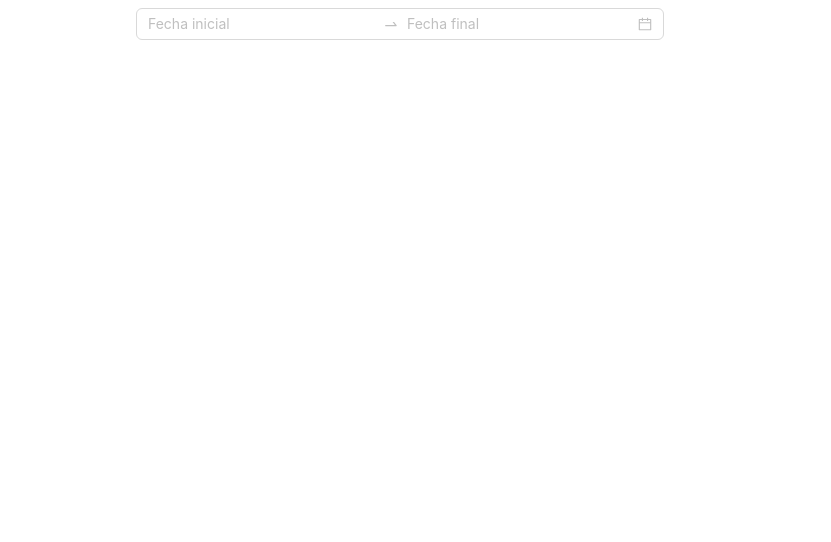
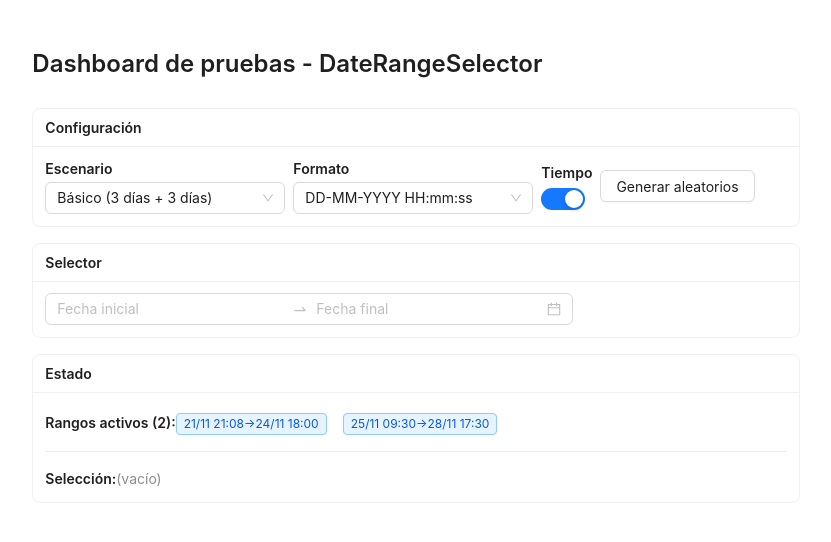
Before and after one commit to gaston38kpo/ProyectoPersonal-DateRangeSelector, a React (Vite) app: page / in a window 1280 px wide. Shown: the top 542 px of the page, without its empty margins (240-1071 px from the left). Built offline with nearby package versions, Linux system fonts and the light colour scheme.

Commit message:
feat: actualizar dependencias y agregar componente Dashboard con selector de rango de fechas

```diff
--- a/package.json
+++ b/package.json
@@ -11,7 +11,7 @@
     "test": "node --experimental-vm-modules node_modules/jest/bin/jest.js"
   },
   "dependencies": {
-    "antd": "^5.21.3",
+    "antd": "^5.26.6",
     "dayjs": "^1.11.13",
     "react": "^18.3.1",
     "react-dom": "^18.3.1",
--- a/src/App.jsx
+++ b/src/App.jsx
@@ -3,31 +3,10 @@
 /* eslint-disable no-unused-vars */
 import React from "react";
 
-import DateRangeSelector from "./components/dateRangeSelector/DateRangeSelector";
-import useAdjustDateRangesFromToday from "./components/dateRangeSelector/hooks/useAdjustDateRangesFromToday";
-
-const dateRanges = [
-    { start: "2025-03-02T00:00:00Z", end: "2025-04-05T00:00:00Z" },
-    { start: "2025-04-07T12:20:00Z", end: "2025-04-11T10:00:00Z" },
-    { start: "2025-04-11T15:20:00Z", end: "2025-04-17T12:20:00Z" },
-    { start: "2025-04-19T12:20:01Z", end: "2025-04-25T12:20:00Z" },
-];
+import Dashboard from "./components/Dashboard/Dashboard";
 
 const App = () => {
-    const { adjustedDateRanges } = useAdjustDateRangesFromToday({ dateRanges });
-
-    const handleOnChange = (range) => {
-        console.log("start", range?.at(0)?.format());
-        console.log("end", range?.at(1)?.format());
-    };
-
-    return (
-        <DateRangeSelector
-            // mode={["date", "date"]}
-            onChange={handleOnChange}
-            ranges={adjustedDateRanges}
-        />
-    );
+    return <Dashboard />;
 };
 
 export default App;
--- /dev/null
+++ b/src/components/Dashboard/Dashboard.jsx
@@ -0,0 +1,201 @@
+/* eslint-disable no-console */
+/* eslint-disable no-magic-numbers */
+/* eslint-disable sort-keys */
+import React, { useMemo, useState } from "react";
+
+import { Button, Card, Divider, Select, Space, Switch, Tag, Typography } from "antd";
+import dayjs from "dayjs";
+import utc from "dayjs/plugin/utc";
+
+import DateRangeSelector from "../dateRangeSelector/DateRangeSelector";
+import useAdjustDateRangesFromToday from "../dateRangeSelector/hooks/useAdjustDateRangesFromToday";
+import { Format } from "../dateRangeSelector/utils/utils";
+
+dayjs.extend(utc);
+
+const { Text, Title } = Typography;
+
+// Helper para construir rangos relativos a hoy (en UTC ISO)
+const mkRange = ({ endDays = 0, endH = 23, endM = 59, startDays = 0, startH = 0, startM = 0 }) => {
+    const start = dayjs().add(startDays, "day").hour(startH).minute(startM).second(0).utc().format();
+    const end = dayjs().add(endDays, "day").hour(endH).minute(endM).second(0).utc().format();
+    return { start, end };
+};
+
+const presets = {
+    basico: [
+        mkRange({ startDays: 0, startH: 8, startM: 0, endDays: 2, endH: 18, endM: 0 }),
+        mkRange({ startDays: 4, startH: 9, startM: 30, endDays: 6, endH: 17, endM: 30 }),
+    ],
+    dosVentanas: [
+        mkRange({ startDays: 1, startH: 0, startM: 0, endDays: 7, endH: 23, endM: 59 }),
+        mkRange({ startDays: 10, startH: 0, startM: 0, endDays: 14, endH: 23, endM: 59 }),
+        mkRange({ startDays: 18, startH: 8, startM: 0, endDays: 21, endH: 18, endM: 0 }),
+    ],
+    conHoras: [
+        mkRange({ startDays: 0, startH: 13, startM: 0, endDays: 0, endH: 18, endM: 0 }),
+        mkRange({ startDays: 2, startH: 9, startM: 0, endDays: 3, endH: 12, endM: 30 }),
+        mkRange({ startDays: 5, startH: 14, startM: 0, endDays: 7, endH: 19, endM: 0 }),
+    ],
+};
+
+const Dashboard = () => {
+    const [scenario, setScenario] = useState("basico");
+    const [rawRanges, setRawRanges] = useState(presets["basico"]);
+    const [showTime, setShowTime] = useState(true);
+    const [fmt, setFmt] = useState(Format.UP_TO_SECONDS);
+    const [selected, setSelected] = useState([null, null]);
+
+    const { adjustedDateRanges } = useAdjustDateRangesFromToday({ dateRanges: rawRanges });
+
+    const formatOptions = useMemo(
+        () => [
+            { value: Format.UP_TO_SECONDS, label: "DD-MM-YYYY HH:mm:ss" },
+            { value: Format.UP_TO_MINUTES, label: "DD-MM-YYYY HH:mm" },
+        ],
+        []
+    );
+
+    const scenarioOptions = useMemo(
+        () => [
+            { value: "basico", label: "Básico (3 días + 3 días)" },
+            { value: "dosVentanas", label: "Dos/3 ventanas a futuro" },
+            { value: "conHoras", label: "Con horas restringidas" },
+        ],
+        []
+    );
+
+    const handleScenarioChange = (value) => {
+        setScenario(value);
+        setRawRanges(presets[value] ?? []);
+        setSelected([null, null]);
+    };
+
+    const handleRandomize = () => {
+        // Genera 2-4 rangos aleatorios a los próximos 30 días
+        const count = Math.floor(Math.random() * 3) + 2; // 2..4
+        const list = Array.from({ length: count }, () => {
+            const s = Math.floor(Math.random() * 25); // día de inicio 0..24
+            const e = s + Math.floor(Math.random() * 5) + 1; // duración 1..5 días
+            const startH = [8, 9, 13, 14][Math.floor(Math.random() * 4)];
+            const endH = [12, 17, 18, 19, 23][Math.floor(Math.random() * 5)];
+            return mkRange({ startDays: s, startH, startM: 0, endDays: e, endH, endM: 0 });
+        }).sort((a, b) => (dayjs(a.start).isAfter(dayjs(b.start)) ? 1 : -1));
+        setRawRanges(list);
+        setScenario("custom");
+        setSelected([null, null]);
+    };
+
+    const handleOnChange = (range) => {
+        setSelected(range);
+        if (range?.[0] && range?.[1]) console.log("Seleccion:", range[0].format(), "->", range[1].format());
+    };
+
+    return (
+        <Space direction="vertical" size={16} style={{ padding: 16, width: "100%" }}>
+            <Title level={3}>
+                Dashboard de pruebas - DateRangeSelector
+            </Title>
+
+            <Card size="small" title="Configuración">
+                <Space style={{ gap: 8 }} wrap>
+                    <Space direction="vertical" size={2}>
+                        <Text strong>
+                            Escenario
+                        </Text>
+                        <Select
+                            onChange={handleScenarioChange}
+                            options={scenarioOptions}
+                            style={{ minWidth: 240 }}
+                            value={scenario}
+                        />
+                    </Space>
+
+                    <Space direction="vertical" size={2}>
+                        <Text strong>
+                            Formato
+                        </Text>
+                        <Select
+                            onChange={setFmt}
+                            options={formatOptions}
+                            style={{ minWidth: 240 }}
+                            value={fmt}
+                        />
+                    </Space>
+
+                    <Space direction="vertical" size={2}>
+                        <Text strong>
+                            Tiempo
+                        </Text>
+                        <Switch checked={showTime} onChange={setShowTime} />
+                    </Space>
+
+                    <Button onClick={handleRandomize}>
+                        Generar aleatorios
+                    </Button>
+                </Space>
+            </Card>
+
+            <Card size="small" title="Selector">
+                <DateRangeSelector
+                    allowEmpty={[true, true]}
+                    format={{ format: fmt, type: "mask" }}
+                    onChange={handleOnChange}
+                    ranges={adjustedDateRanges}
+                    showTime={showTime}
+                />
+            </Card>
+
+            <Card size="small" title="Estado">
+                <Space direction="vertical" size={8} style={{ width: "100%" }}>
+                    <div>
+                        <Text strong>
+                            Rangos activos (
+                            {adjustedDateRanges.length}
+                            ):
+                        </Text>
+                        <Space style={{ marginTop: 8 }} wrap>
+                            {adjustedDateRanges.length === 0 && (
+                                <Text type="secondary">
+                                    Sin rangos válidos respecto de hoy
+                                </Text>
+                            )}
+                            {adjustedDateRanges.map((r, idx) => (
+                                <Tag color="blue" key={`${r.start}-${r.end}-${idx}`}>
+                                    {dayjs(r.start).format("DD/MM HH:mm")}
+                                    <span>
+                                        →
+                                    </span>
+                                    {dayjs(r.end).format("DD/MM HH:mm")}
+                                </Tag>
+                            ))}
+                        </Space>
+                    </div>
+
+                    <Divider style={{ margin: "8px 0" }} />
+
+                    <div>
+                        <Text strong>
+                            Selección:
+                        </Text>
+                        {selected?.[0] && selected?.[1] ? (
+                            <Text>
+                                {selected[0].format("DD/MM/YYYY HH:mm:ss")}
+                                <span>
+                                    →
+                                </span>
+                                {selected[1].format("DD/MM/YYYY HH:mm:ss")}
+                            </Text>
+                        ) : (
+                            <Text type="secondary">
+                                (vacío)
+                            </Text>
+                        )}
+                    </div>
+                </Space>
+            </Card>
+        </Space>
+    );
+};
+
+export default Dashboard;
--- a/src/components/dateRangeSelector/hooks/useDisabledTime.js
+++ b/src/components/dateRangeSelector/hooks/useDisabledTime.js
@@ -69,11 +69,18 @@ const useDisabledTime = ({
 
     // Horario limite dada la hora de fin del rango actual
     const getDisabledHoursFromRangeEnd = (currentRangeEnd) => {
-        return disableFromTo(currentRangeEnd.hour(), 24);
+        // Si el fin es exacto en la hora (HH:00:00), deshabilitar esa hora completa;
+        // en caso contrario, permitir la hora fin y deshabilitar solo las posteriores.
+        const endH = currentRangeEnd.hour();
+        const endM = currentRangeEnd.minute();
+        const endS = currentRangeEnd.second();
+        const from = endM === 0 && endS === 0 ? endH : endH + 1;
+        return disableFromTo(from, 24);
     };
 
     const getDisabledMinutesFromRangeEnd = (currentRangeEnd, baseDate) => {
         return currentRangeEnd.hour() === baseDate.hour()
+            // Deshabilitar desde el minuto final inclusive (límite exclusivo)
             ? disableFromTo(currentRangeEnd.minute(), 60)
             : [];
     };
@@ -81,6 +88,7 @@ const useDisabledTime = ({
     const getDisabledSecondsFromRangeEnd = (currentRangeEnd, baseDate) => {
         return currentRangeEnd.hour() === baseDate.hour()
             && currentRangeEnd.minute() === baseDate.minute()
+            // Deshabilitar desde el segundo final inclusive (límite exclusivo)
             ? disableFromTo(currentRangeEnd.second(), 60)
             : [];
     };
```
Also changed, not shown: src/components/Dashboard/README.md (added).
